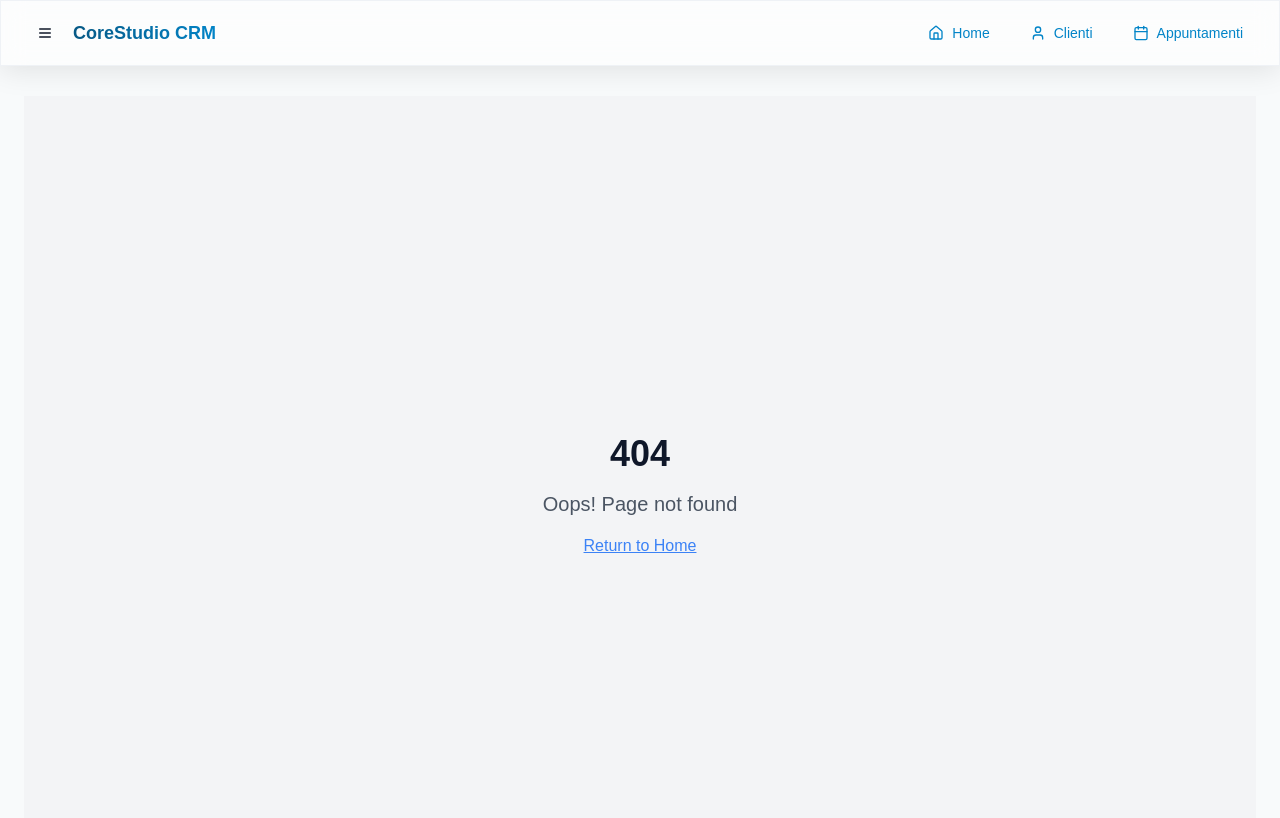
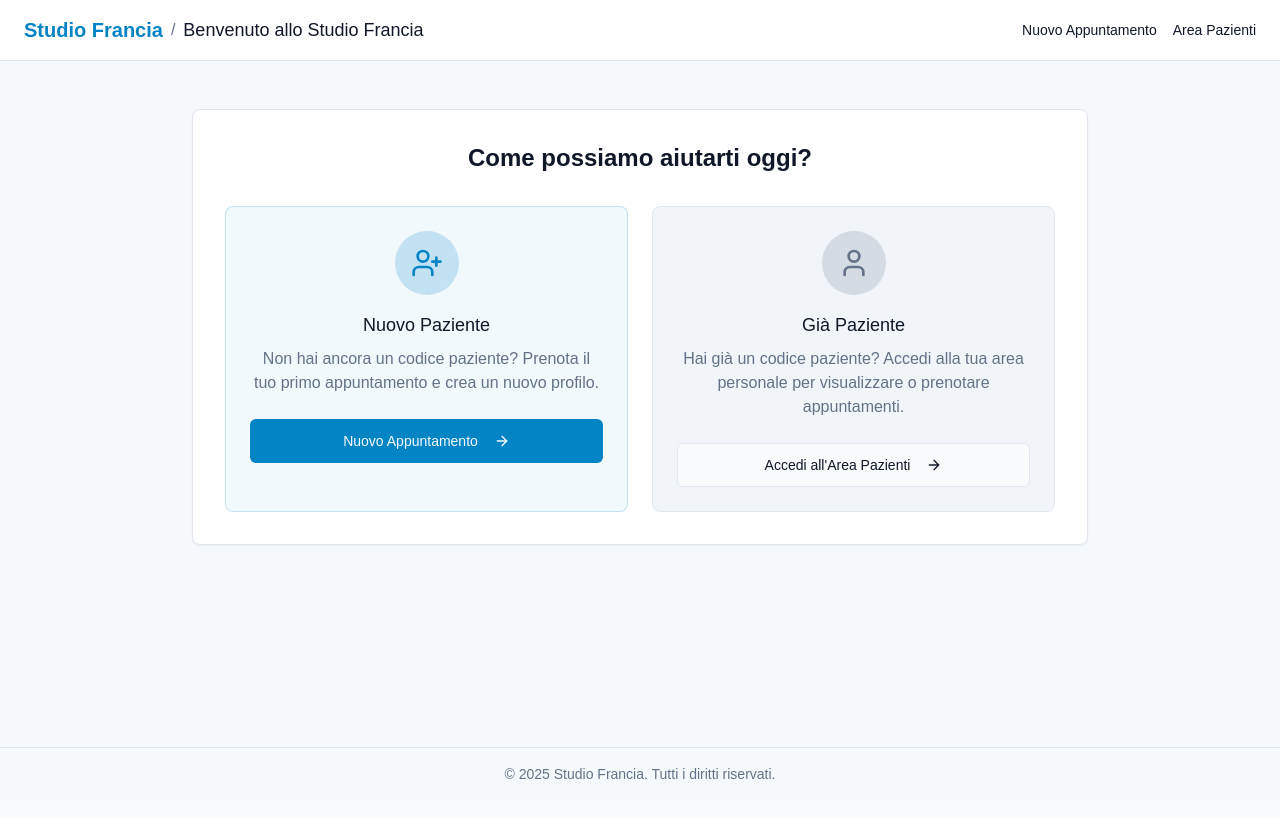
Before and after one commit to corestudiocrm/dermacrm-helper, a React (Vite) app: page /landing in a window 1280 px wide. Before the commit this address had no page. Shown: the top 818 px of the page. Built offline with nearby package versions, Linux system fonts and the light colour scheme.

Commit message:
feat: Implement client type selection on landing page
Adds a client type selection to the landing page, allowing users to choose between existing and new client flows.

```diff
--- a/src/App.tsx
+++ b/src/App.tsx
@@ -15,6 +15,7 @@ import Clients from "./pages/Clients";
 import ClientDetail from "./pages/ClientDetail";
 import Appointments from "./pages/Appointments";
 import NotFound from "./pages/NotFound";
+import LandingPage from "./pages/landing/LandingPage";
 import NewClientLanding from "./pages/landing/NewClientLanding";
 import ExistingClientLanding from "./pages/landing/ExistingClientLanding";
 
@@ -34,6 +35,7 @@ const App = () => {
           <BrowserRouter>
             <Routes>
               {/* Landing Pages (no sidebar/navbar) */}
+              <Route path="/landing" element={<LandingPage />} />
               <Route path="/landing/new" element={<NewClientLanding />} />
               <Route path="/landing/login" element={<ExistingClientLanding />} />
 
--- a/src/components/landing/LandingHeader.tsx
+++ b/src/components/landing/LandingHeader.tsx
@@ -11,7 +11,7 @@ const LandingHeader: React.FC<LandingHeaderProps> = ({ title }) => {
     <header className="py-4 px-6 border-b bg-white">
       <div className="max-w-7xl mx-auto flex items-center justify-between">
         <div className="flex items-center">
-          <Link to="/" className="text-xl font-semibold text-primary">
+          <Link to="/landing" className="text-xl font-semibold text-primary">
             Studio Francia
           </Link>
           {title && (
@@ -27,7 +27,7 @@ const LandingHeader: React.FC<LandingHeaderProps> = ({ title }) => {
             Nuovo Appuntamento
           </Link>
           <Link to="/landing/login" className="text-sm font-medium hover:text-primary">
-            Area Clienti
+            Area Pazienti
           </Link>
         </nav>
       </div>
--- /dev/null
+++ b/src/pages/landing/LandingPage.tsx
@@ -0,0 +1,75 @@
+
+import React from 'react';
+import { motion } from 'framer-motion';
+import { Link } from 'react-router-dom';
+import { UserPlus, User, ArrowRight } from 'lucide-react';
+
+import LandingHeader from '@/components/landing/LandingHeader';
+import { Button } from '@/components/ui/button';
+
+const LandingPage: React.FC = () => {
+  return (
+    <div className="min-h-screen flex flex-col bg-muted/30">
+      <LandingHeader title="Benvenuto allo Studio Francia" />
+
+      <main className="flex-1 py-12 px-4 sm:px-6">
+        <div className="max-w-4xl mx-auto">
+          <motion.div
+            initial={{ opacity: 0, y: 10 }}
+            animate={{ opacity: 1, y: 0 }}
+            transition={{ duration: 0.5 }}
+            className="bg-white rounded-lg shadow-sm border p-8"
+          >
+            <h2 className="text-2xl font-semibold text-center mb-8">
+              Come possiamo aiutarti oggi?
+            </h2>
+
+            <div className="grid grid-cols-1 md:grid-cols-2 gap-6 mt-8">
+              <div className="bg-primary/5 hover:bg-primary/10 transition-colors rounded-lg p-6 border border-primary/20">
+                <div className="flex flex-col items-center text-center">
+                  <div className="h-16 w-16 rounded-full bg-primary/20 flex items-center justify-center mb-4">
+                    <UserPlus className="h-8 w-8 text-primary" />
+                  </div>
+                  <h3 className="text-lg font-medium mb-2">Nuovo Paziente</h3>
+                  <p className="text-muted-foreground mb-6">
+                    Non hai ancora un codice paziente? Prenota il tuo primo appuntamento e crea un nuovo profilo.
+                  </p>
+                  <Button asChild size="lg" className="w-full">
+                    <Link to="/landing/new" className="flex items-center justify-center">
+                      Nuovo Appuntamento
+                      <ArrowRight className="ml-2 h-4 w-4" />
+                    </Link>
+                  </Button>
+                </div>
+              </div>
+
+              <div className="bg-muted hover:bg-muted/80 transition-colors rounded-lg p-6 border">
+                <div className="flex flex-col items-center text-center">
+                  <div className="h-16 w-16 rounded-full bg-muted-foreground/20 flex items-center justify-center mb-4">
+                    <User className="h-8 w-8 text-muted-foreground" />
+                  </div>
+                  <h3 className="text-lg font-medium mb-2">Già Paziente</h3>
+                  <p className="text-muted-foreground mb-6">
+                    Hai già un codice paziente? Accedi alla tua area personale per visualizzare o prenotare appuntamenti.
+                  </p>
+                  <Button variant="outline" asChild size="lg" className="w-full">
+                    <Link to="/landing/login" className="flex items-center justify-center">
+                      Accedi all'Area Pazienti
+                      <ArrowRight className="ml-2 h-4 w-4" />
+                    </Link>
+                  </Button>
+                </div>
+              </div>
+            </div>
+          </motion.div>
+        </div>
+      </main>
+
+      <footer className="py-4 px-6 text-center text-sm text-muted-foreground border-t">
+        <p>© {new Date().getFullYear()} Studio Francia. Tutti i diritti riservati.</p>
+      </footer>
+    </div>
+  );
+};
+
+export default LandingPage;
```
